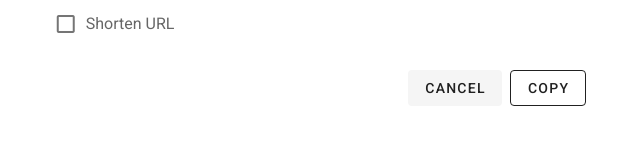
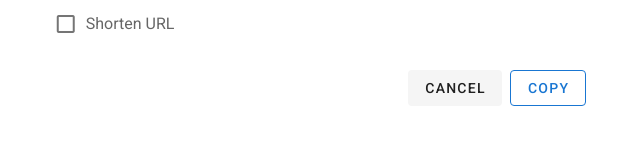
Before and after one commit to shekhar677/url-shortner, a Nuxt app: page / in a window 1280 px wide. Shown: the part 369-514 px from the top of the page, without its empty margins (314-954 px from the left). Built offline with nearby package versions, Linux system fonts and the light colour scheme.

Commit message:
fix: minor fixes

```diff
--- a/pages/index.vue
+++ b/pages/index.vue
@@ -21,7 +21,9 @@
         ></v-checkbox>
         <v-col class="d-flex justify-end">
           <v-btn depressed @click="url = ''">Cancel</v-btn>
-          <v-btn @click="copyToClipboard" class="ml-2" outlined>Copy</v-btn>
+          <v-btn @click="copyToClipboard" class="ml-2" color="primary" outlined
+            >Copy</v-btn
+          >
         </v-col>
       </v-col>
     </v-col>
@@ -32,7 +34,6 @@
 export default {
   data() {
     return {
-      api: undefined,
       url: undefined,
       short: false
     };
@@ -55,7 +56,7 @@ export default {
       }
     },
     shortUrl() {
-      if (this.url) {
+      if (this.url && this.short) {
         this.$axios
           .post("/api/short", { url: this.url })
           .then(res => {
@@ -65,8 +66,9 @@ export default {
             this.$refs.snackbar.open("Failed to short URL");
           });
       } else {
-        this.short = false;
-        this.$refs.snackbar.open("URL is not provided");
+        if (this.short && !this.url) {
+          this.$refs.snackbar.open("URL is not provided");
+        }
       }
     }
   }
```
